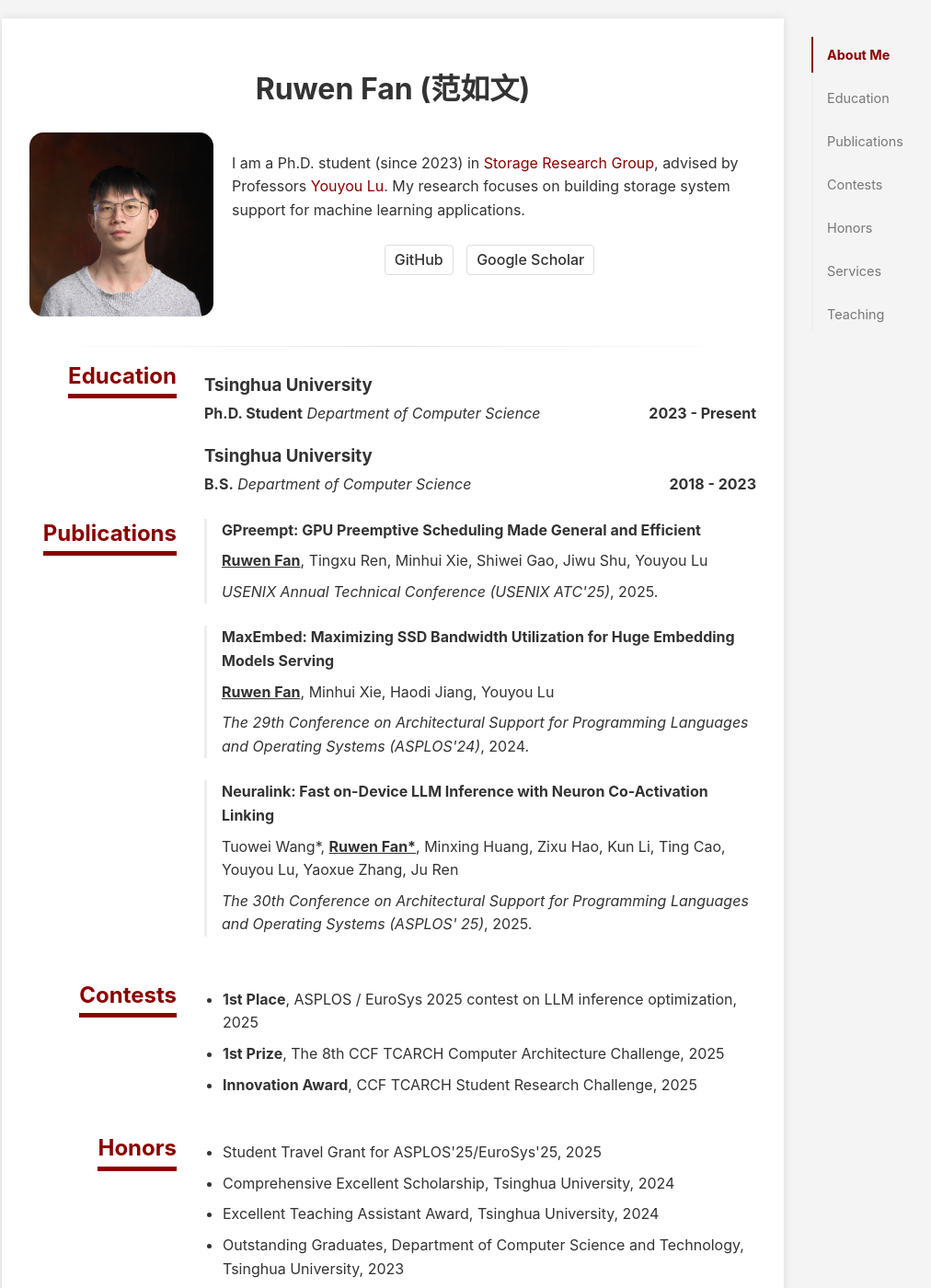
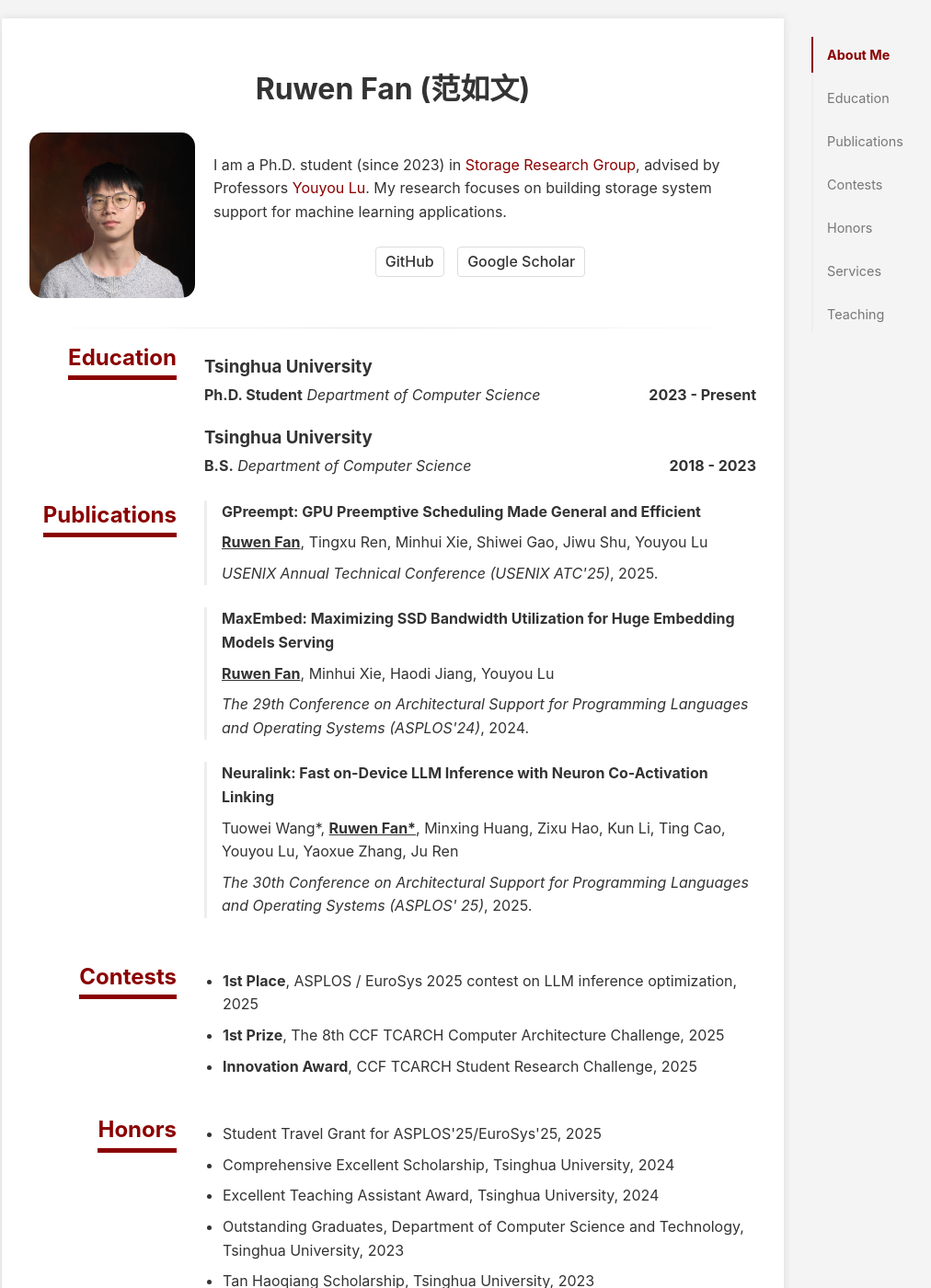
Before and after one commit to Ksitta/ksitta.github.io, a Jekyll site: the page built from index.markdown, in a window 1280 px wide and 1400 px high. Shown: the whole window at 92% size, without its empty margins (213-1225 px from the left). Built offline with Jekyll 4.4.1, drawn with Linux system fonts in a browser that asks for light colours.

Commit message:
update style

```diff
--- a/_sass/main.scss
+++ b/_sass/main.scss
@@ -95,8 +95,8 @@
 /* 3. Style for the profile picture within the new layout */
 .profile-pic {
   flex-shrink: 0;
-  width: 200px;
-  height: 200px;
+  width: 180px;
+  height: 180px;
   border-radius: 15px; /* THIS IS THE CHANGE */
 }
 
@@ -332,7 +332,7 @@
 .quick-links {
   text-align: center;
   margin-top: 1.5em; /* Space above this block */
-  margin-bottom: 1.5em; /* Space below this block */
+  margin-bottom: 0em; /* Space below this block */
 }
 
 .quick-links a {
```
